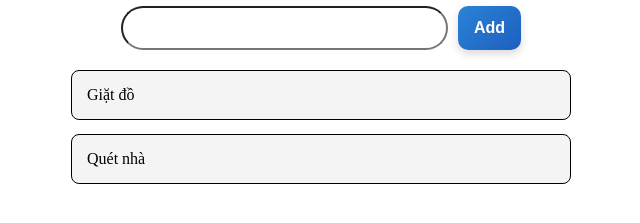
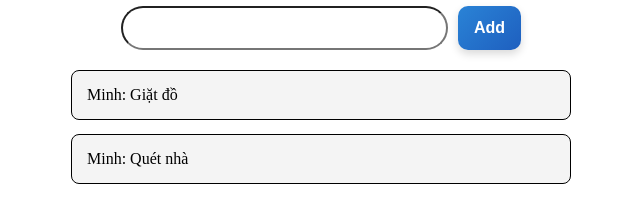
Before and after one commit to nhatminh7104/TodoApp_React_JS, a React (Vite) app: page / in a window 1280 px wide. Shown: the part 331-554 px from the top of the page, without its empty margins (319-959 px from the left). Built offline with nearby package versions, Linux system fonts and the light colour scheme.

Commit message:
Pass props from parent component to child component

```diff
--- a/src/App.jsx
+++ b/src/App.jsx
@@ -4,6 +4,14 @@ import TodoData from './components/todo/TodoData';
 import ReactLogo from './assets/react.svg';
 
 const App = () => {
+
+  const name = "Minh";
+  const age = 21;
+  const data = {
+    address: "Saigon",
+    country: "Vietnam"
+  }
+
   return (
     <div className="todo-container">
       <div className='todo-image'>
@@ -11,9 +19,8 @@ const App = () => {
       </div>
 
       <div className="todo-title"> To-do List </div>
-
       <TodoNew />
-      <TodoData />
+      <TodoData name={name} age={age} data={data} />
     </div>
   );
 }
--- a/src/components/todo/TodoData.jsx
+++ b/src/components/todo/TodoData.jsx
@@ -1,8 +1,12 @@
-const TodoData = () => {
+const TodoData = (props) => {
+    const { name, age, data } = props;
+
+    console.log("Check Props: ", props);
+
     return (
         <div className='todo-data'>
-            <div>Giặt đồ</div>
-            <div>Quét nhà</div>
+            <div>{name}: Giặt đồ</div>
+            <div>{name}: Quét nhà</div>
         </div>
     );
 }
```
